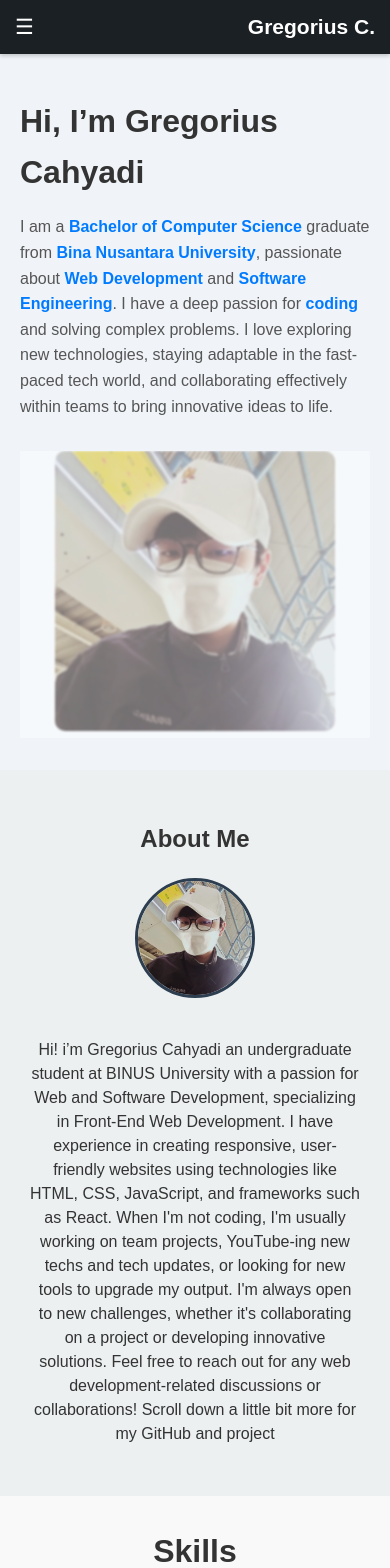
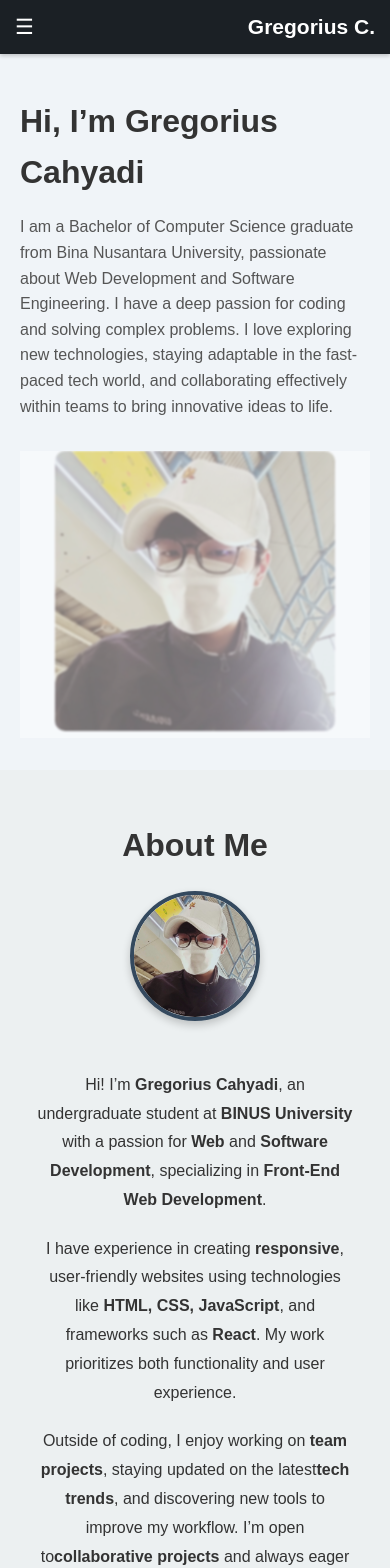
Before and after one commit to Gruzli/Portofolio, a React (Create React App) app: page / in a window 390 px wide. Shown: the top 1568 px of the page. Built offline with nearby package versions, Linux system fonts and the light colour scheme.

Commit message:
Update About and Intro components

```diff
--- a/src/components/About.css
+++ b/src/components/About.css
@@ -1,57 +1,74 @@
 .about {
-  padding: 50px 20px; /* Adjust padding for mobile */
+  padding: 50px 20px; /* Maintain padding */
   background-color: #ecf0f1;
   text-align: center;
 }
 
 .about h2 {
-  font-size: 2rem;
+  font-size: 2rem; /* Tetap sesuai permintaan */
   margin-bottom: 20px;
+  color: #333; /* Warna tetap kontras */
 }
 
 .about-content {
   display: flex;
-  align-items: center;
-  justify-content: center;
-  flex-wrap: wrap;
-  gap: 20px;
+  align-items: center; /* Center vertically */
+  justify-content: center; /* Center horizontally */
+  gap: 30px; /* Spacing between image and text */
+  flex-wrap: wrap; /* Allow wrapping for smaller screens */
+  text-align: left; /* Align text to the left */
+  min-height: 60vh; /* Ensure vertical centering */
 }
 
-.about-content img {
-  width: 150px;
-  height: 150px;
+.profile-pic {
+  width: 160px; /* Default width */
+  height: 160px; /* Default height */
   border-radius: 50%;
-  border: 3px solid #2c3e50;
+  border: 4px solid #34495e;
+  box-shadow: 0 4px 8px rgba(0, 0, 0, 0.2);
+  flex-shrink: 0; /* Prevent resizing */
 }
 
-.about-content p {
-  max-width: 600px;
-  font-size: 1rem;
-  line-height: 1.5;
-  text-align: justify;
+.about-text {
+  max-width: 600px; /* Limit text width */
+  line-height: 1.8;
+  font-size: 1rem; /* Tetap ukuran semula */
+  color: #333;
+}
+
+.about-text p {
+  margin-bottom: 20px; /* Add spacing between paragraphs */
 }
 
 /* Mobile Styles */
 @media (max-width: 768px) {
   .about-content {
-    flex-direction: column; /* Stack image and text vertically on mobile */
-    align-items: center;    /* Center the content */
+    flex-direction: column; /* Stack image and text vertically */
+    align-items: center; /* Center content */
+    text-align: center; /* Center-align text */
+    min-height: auto; /* Remove vertical height restriction */
   }
 
-  .about-content img {
-    width: 120px; /* Smaller image on mobile */
-    height: 120px;
+  .profile-pic {
+    width: 130px; /* Adjust image size */
+    height: 130px;
     margin-bottom: 20px; /* Space between image and text */
   }
 
-  .about-content p {
-    font-size: 1rem; /* Adjust paragraph text size for mobile */
-    max-width: 100%; /* Make text span the width of the screen */
-    text-align: center; /* Center text for better readability */
-    padding: 0 10px; /* Add some padding to the sides for mobile */
+  .about-text {
+    max-width: 100%; /* Let text use full width */
+    padding: 0 15px; /* Add padding for mobile screens */
+  }
+}
+
+/* Desktop Styles for Larger Screens */
+@media (min-width: 1024px) {
+  .profile-pic {
+    width: 200px; /* Larger image size for desktop */
+    height: 200px;
   }
 
-  .about h2 {
-    font-size: 1.5rem; /* Smaller heading size for mobile */
+  .about-content {
+    min-height: 70vh; /* Ensure vertical centering */
   }
 }
--- a/src/components/About.js
+++ b/src/components/About.js
@@ -8,25 +8,27 @@ const About = () => {
     <section id="about" className="about">
       <h2>About Me</h2>
       <div className="about-content">
-        <img src={profilePic} alt="Gregorius Cahyadi" />
-        <p>
-        Hi! i’m Gregorius Cahyadi an undergraduate student at
-        BINUS University with a passion for Web and Software Development,
-        specializing in Front-End Web Development.
-
-        I have experience in creating responsive, user-friendly websites
-        using technologies like HTML, CSS, JavaScript, and frameworks
-        such as React.
-
-        When I'm not coding, I'm usually working on team projects,
-        YouTube-ing new techs and tech updates, or looking for new tools
-        to upgrade my output. I'm always open to new challenges, whether
-        it's collaborating on a project or developing innovative
-        solutions. Feel free to reach out for any web development-related
-        discussions or collaborations!
-
-        Scroll down a little bit more for my GitHub and project
-        </p>
+        <img src={profilePic} alt="Gregorius Cahyadi" className="profile-pic" />
+        <div className="about-text">
+          <p>
+            Hi! I’m <strong>Gregorius Cahyadi</strong>, an undergraduate student at
+            <strong> BINUS University</strong> with a passion for <strong>Web</strong> and
+            <strong> Software Development</strong>, specializing in <strong>Front-End Web Development</strong>.
+          </p>
+          <p>
+            I have experience in creating <strong>responsive</strong>, user-friendly websites using technologies like
+            <strong> HTML, CSS, JavaScript</strong>, and frameworks such as <strong>React</strong>. My work prioritizes
+            both functionality and user experience.
+          </p>
+          <p>
+            Outside of coding, I enjoy working on <strong>team projects</strong>, staying updated on the latest
+            <strong>tech trends</strong>, and discovering new tools to improve my workflow. I’m open to
+            <strong>collaborative projects</strong> and always eager to tackle new challenges.
+          </p>
+          <p>
+            <em>Scroll down to explore my projects, GitHub contributions, and more. Let’s build something great together!</em>
+          </p>
+        </div>
       </div>
     </section>
   );
--- a/src/components/Intro.js
+++ b/src/components/Intro.js
@@ -9,11 +9,11 @@ const Intro = () => {
         <div className="intro-text">
           <h1>Hi, I’m Gregorius Cahyadi</h1>
           <p>
-            I am a <strong>Bachelor of Computer Science</strong> graduate from{" "}
-            <strong>Bina Nusantara University</strong>, passionate about{" "}
-            <strong>Web Development</strong> and{" "}
-            <strong>Software Engineering</strong>. I have a deep passion for{" "}
-            <strong>coding</strong> and solving complex problems. I love exploring
+            I am a Bachelor of Computer Science graduate from{" "}
+            Bina Nusantara University, passionate about{" "}
+            Web Development and{" "}
+            Software Engineering. I have a deep passion for{" "}
+            coding and solving complex problems. I love exploring
             new technologies, staying adaptable in the fast-paced tech world, and
             collaborating effectively within teams to bring innovative ideas to
             life.
```
